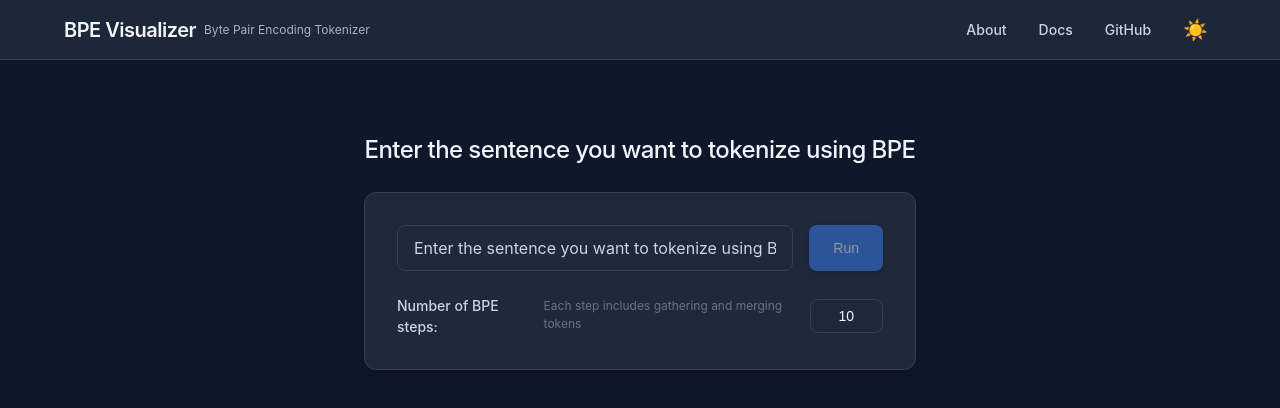
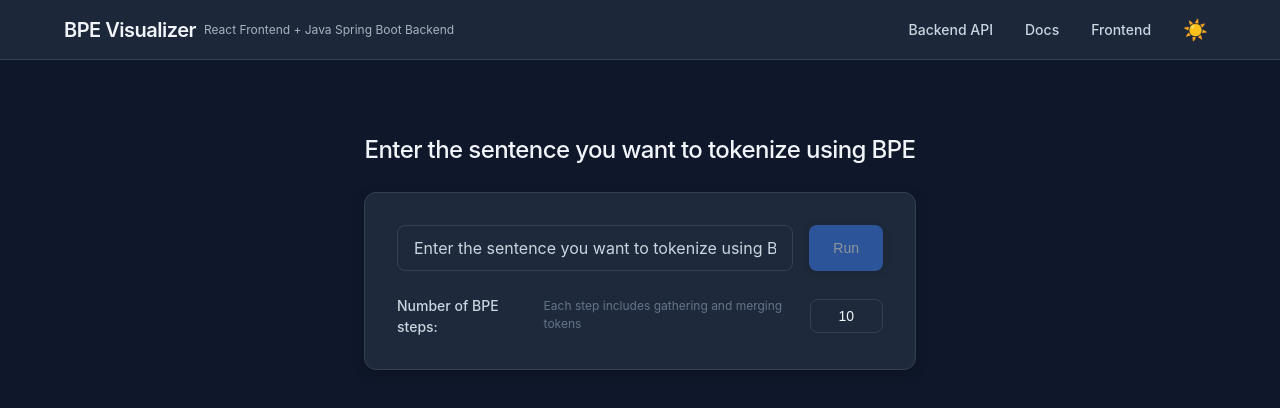
Before and after one commit to muqeetmohd/bpe-tokenizer-visualizer, a React (Create React App) app: page / in a window 1280 px wide. Shown: the top 408 px of the page. Built offline with nearby package versions, Linux system fonts and the light colour scheme.

Commit message:
more info on navbar

```diff
--- a/public/index.html
+++ b/public/index.html
@@ -8,7 +8,7 @@
     <meta name="theme-color" content="#1E293B" />
     <meta
       name="description"
-      content="Interactive BPE Tokenizer Visualizer - Watch Byte Pair Encoding in action with beautiful animations"
+      content="Interactive BPE Tokenizer Visualizer - Frontend React app with Java Spring Boot backend API. Watch Byte Pair Encoding in action with beautiful animations"
     />
     <link rel="apple-touch-icon" href="%PUBLIC_URL%/logo192.png" />
     <!--
--- a/src/components/Navbar.tsx
+++ b/src/components/Navbar.tsx
@@ -18,12 +18,12 @@ const Navbar: React.FC = () => {
       <div className="navbar-content">
         <div className="navbar-brand">
           <h1>BPE Visualizer</h1>
-          <span className="navbar-subtitle">Byte Pair Encoding Tokenizer</span>
+          <span className="navbar-subtitle">React Frontend + Java Spring Boot Backend</span>
         </div>
         <div className="navbar-links">
-          <a href="#" className="navbar-link">About</a>
+          <a href="https://github.com/muqeetmohd/bpebackend" target="_blank" rel="noopener noreferrer" className="navbar-link">Backend API</a>
           <a href="#" className="navbar-link">Docs</a>
-          <a href="https://github.com/muqeetmohd/bpe-tokenizer-visualizer" target="_blank" rel="noopener noreferrer" className="navbar-link">GitHub</a>
+          <a href="https://github.com/muqeetmohd/bpe-tokenizer-visualizer" target="_blank" rel="noopener noreferrer" className="navbar-link">Frontend</a>
           <button
             onClick={toggleTheme}
             className="navbar-icon"
```
